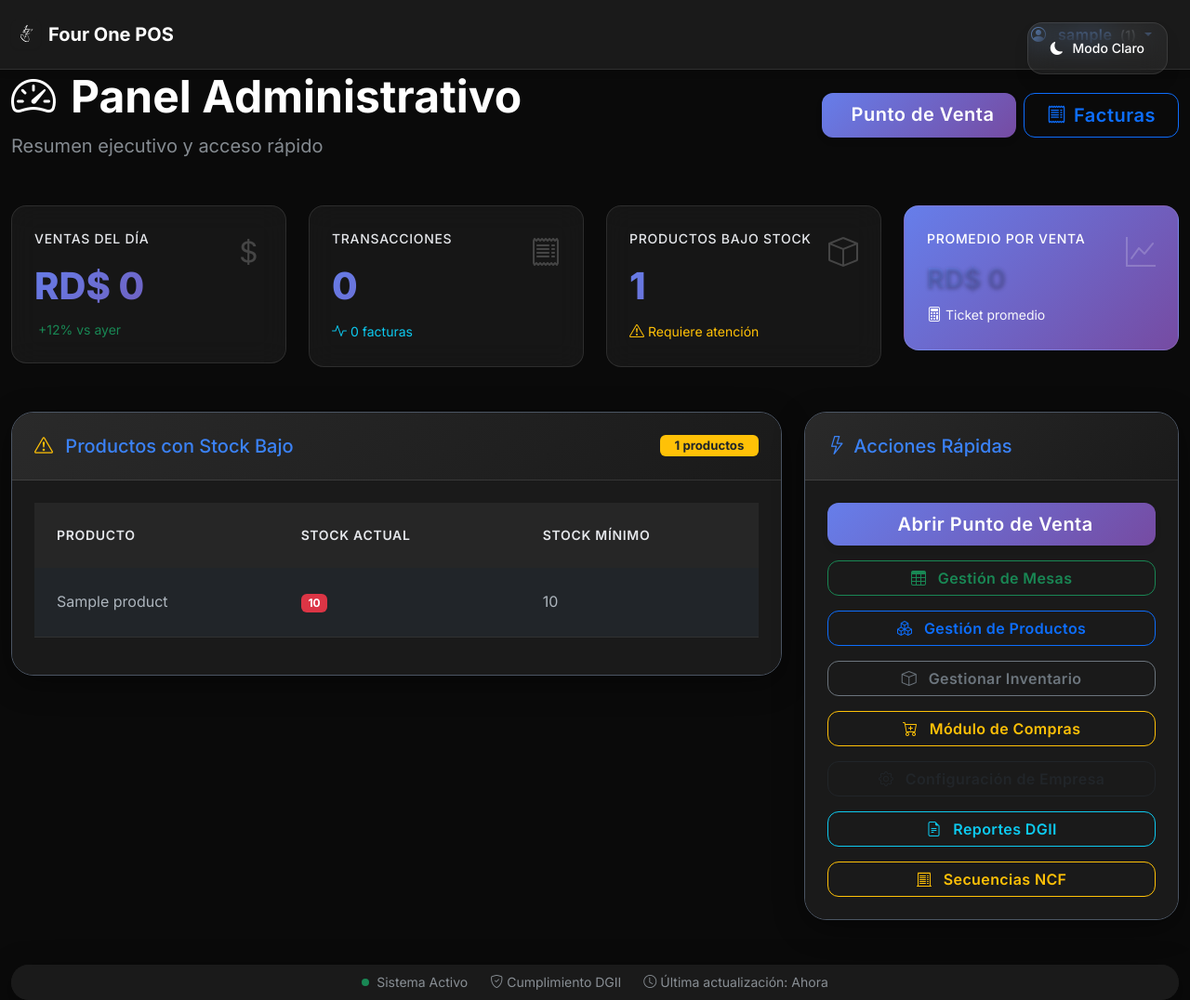
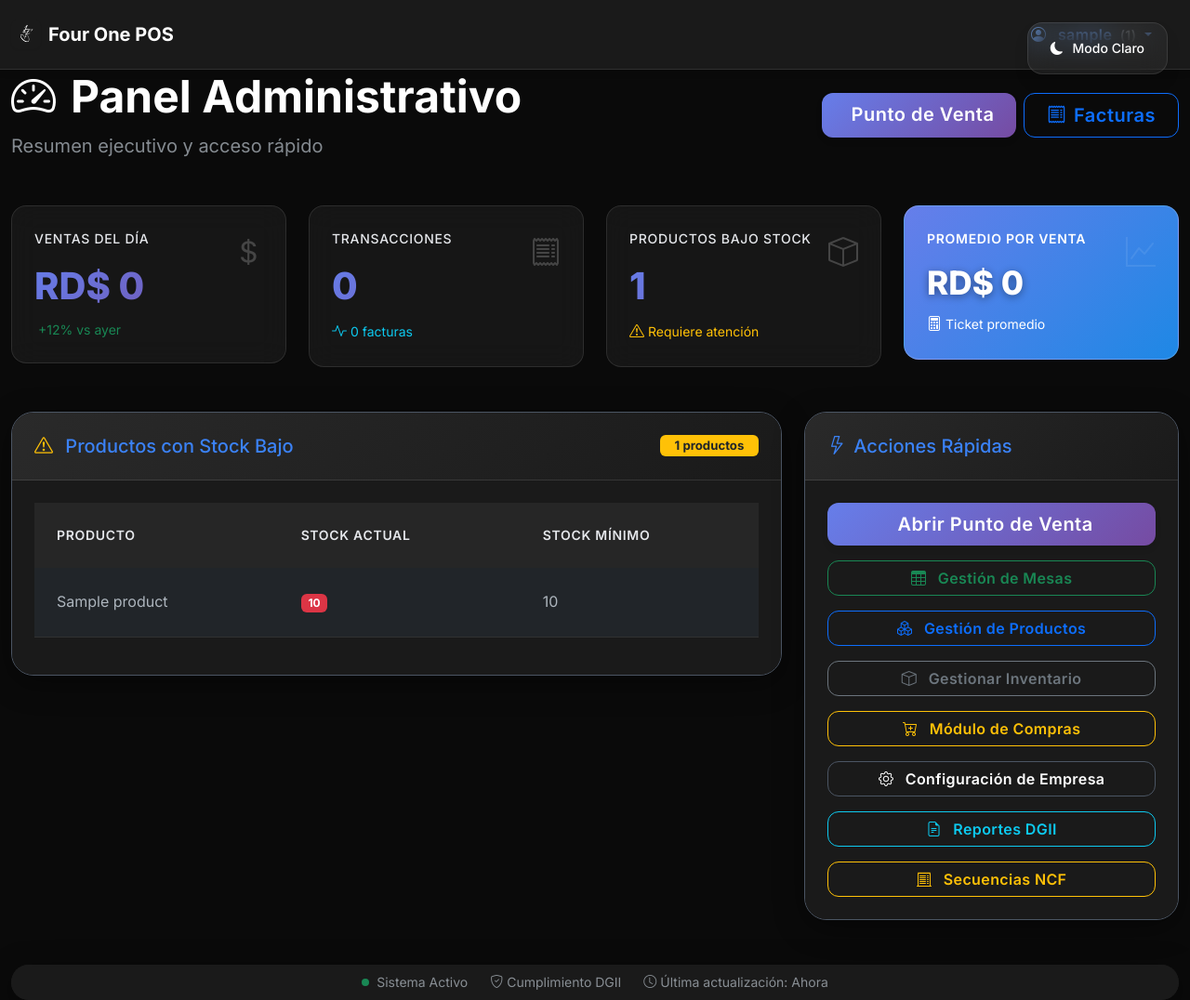
Before and after one commit to fouronesys/fouronepos, a Flask app: page /admin/dashboard in a window 1280 px wide. Shown: the whole page at 93% size. Run offline with Flask 3, Linux system fonts and the light colour scheme; the visitor is signed in with stand-in values (Sample User, id 1); tables that the repository leaves empty hold one stand-in row (values such as "Sample post"); some libraries are stand-ins or nearby versions.

Commit message:
Improve contrast and readability for dark mode elements
Update CSS styles for the average sale card and company settings button to improve contrast in dark mode, and ensure proper display of values.

Replit-Commit-Author: Agent
Replit-Commit-Session-Id: 98647237-46ef-4e77-82f7-324286cf6213
Replit-Commit-Checkpoint-Type: intermediate_checkpoint
Replit-Commit-Screenshot-Url: https://storage.googleapis.com/screenshot-production-us-central1/bdc65939-eeec-4e65-a208-45c047afdbc5/98647237-46ef-4e77-82f7-324286cf6213/YAxwF0A

```diff
--- a/static/css/enhanced-design.css
+++ b/static/css/enhanced-design.css
@@ -182,6 +182,60 @@ body {
 .stats-card:hover .stats-icon {
     opacity: 0.4;
     transform: scale(1.1);
+}
+
+/* Specific styling for average sale card */
+.average-sale-card {
+    background: linear-gradient(135deg, #667eea 0%, #1e88e5 100%) !important;
+    border: 1px solid rgba(255, 255, 255, 0.2) !important;
+}
+
+.average-sale-value {
+    color: #ffffff !important;
+    font-weight: 800 !important;
+    text-shadow: 0 2px 8px rgba(0, 0, 0, 0.4) !important;
+    font-size: 2.2rem !important;
+    background: none !important;
+    -webkit-background-clip: unset !important;
+    background-clip: unset !important;
+    -webkit-text-fill-color: unset !important;
+}
+
+.average-sale-card .stats-label {
+    color: #ffffff !important;
+    font-weight: 600 !important;
+}
+
+.average-sale-card .stats-icon {
+    color: rgba(255, 255, 255, 0.4) !important;
+}
+
+.average-sale-card .text-info {
+    color: #ffffff !important;
+}
+
+/* Theme-aware company settings button */
+.btn-outline-light {
+    color: var(--text-primary) !important;
+    border-color: var(--border-color) !important;
+}
+
+.btn-outline-light:hover {
+    background-color: var(--text-primary) !important;
+    border-color: var(--text-primary) !important;
+    color: var(--bg-primary) !important;
+}
+
+/* Light theme specific overrides */
+[data-theme='light'] .btn-outline-light {
+    color: #333333 !important;
+    border-color: #333333 !important;
+}
+
+[data-theme='light'] .btn-outline-light:hover {
+    background-color: #333333 !important;
+    border-color: #333333 !important;
+    color: #ffffff !important;
 }
 
 /* === MODERN BUTTONS === */
--- a/templates/admin/dashboard.html
+++ b/templates/admin/dashboard.html
@@ -63,12 +63,12 @@
         </div>
 
         <div class="col-lg-3 col-md-6">
-            <div class="stats-card" style="background: var(--accent-primary); color: white;">
-                <div class="stats-label" style="color: rgba(255,255,255,1.0);">Promedio por Venta</div>
-                <div class="stats-value" style="color: #ffffff !important; font-weight: 700 !important; text-shadow: 0 2px 4px rgba(0,0,0,0.3) !important; font-size: 1.8rem !important;">
+            <div class="stats-card average-sale-card">
+                <div class="stats-label">Promedio por Venta</div>
+                <div class="stats-value average-sale-value">
                     RD$ {% if daily_transactions > 0 %}{{ "%.0f"|format(daily_sales / daily_transactions) }}{% else %}0{% endif %}
                 </div>
-                <div class="d-flex align-items-center" style="color: rgba(255,255,255,0.95);">
+                <div class="d-flex align-items-center text-info">
                     <i class="bi bi-calculator me-1"></i>
                     <small>Ticket promedio</small>
                 </div>
@@ -157,7 +157,7 @@
                                     <i class="bi bi-cart-plus me-2"></i>
                                     Módulo de Compras
                                 </a>
-                                <a href="{{ url_for('admin.company_settings') }}" class="btn btn-outline-dark">
+                                <a href="{{ url_for('admin.company_settings') }}" class="btn btn-outline-light">
                                     <i class="bi bi-gear me-2"></i>
                                     Configuración de Empresa
                                 </a>
```
Also changed, not shown: 1 other file.
